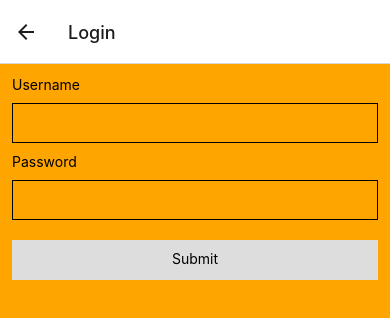
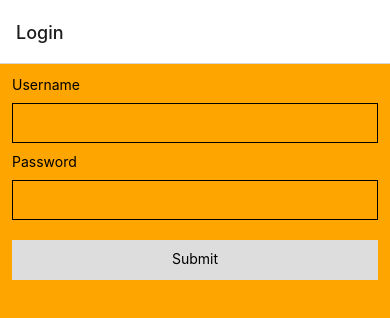
Before and after one commit to oscarchankalung/react-native-assignment, a React Native app: screen /Login in a window 390 px wide. Shown: the top 318 px of the page. Built offline with nearby package versions, Linux system fonts and the light colour scheme; no server answers.

Commit message:
refactor: set initialRouteName to Login

```diff
--- a/src/App.tsx
+++ b/src/App.tsx
@@ -33,7 +33,7 @@ const App = () => {
   return (
     <Provider store={store}>
       <NavigationContainer>
-        <Stack.Navigator initialRouteName="CategoryList">
+        <Stack.Navigator initialRouteName="Login">
           <Stack.Screen name="Login" component={LoginScreen} />
           <Stack.Screen name="CategoryList" component={CategoryListScreen} />
           <Stack.Screen name="ItemDetail" component={ItemDetailScreen} />
```
